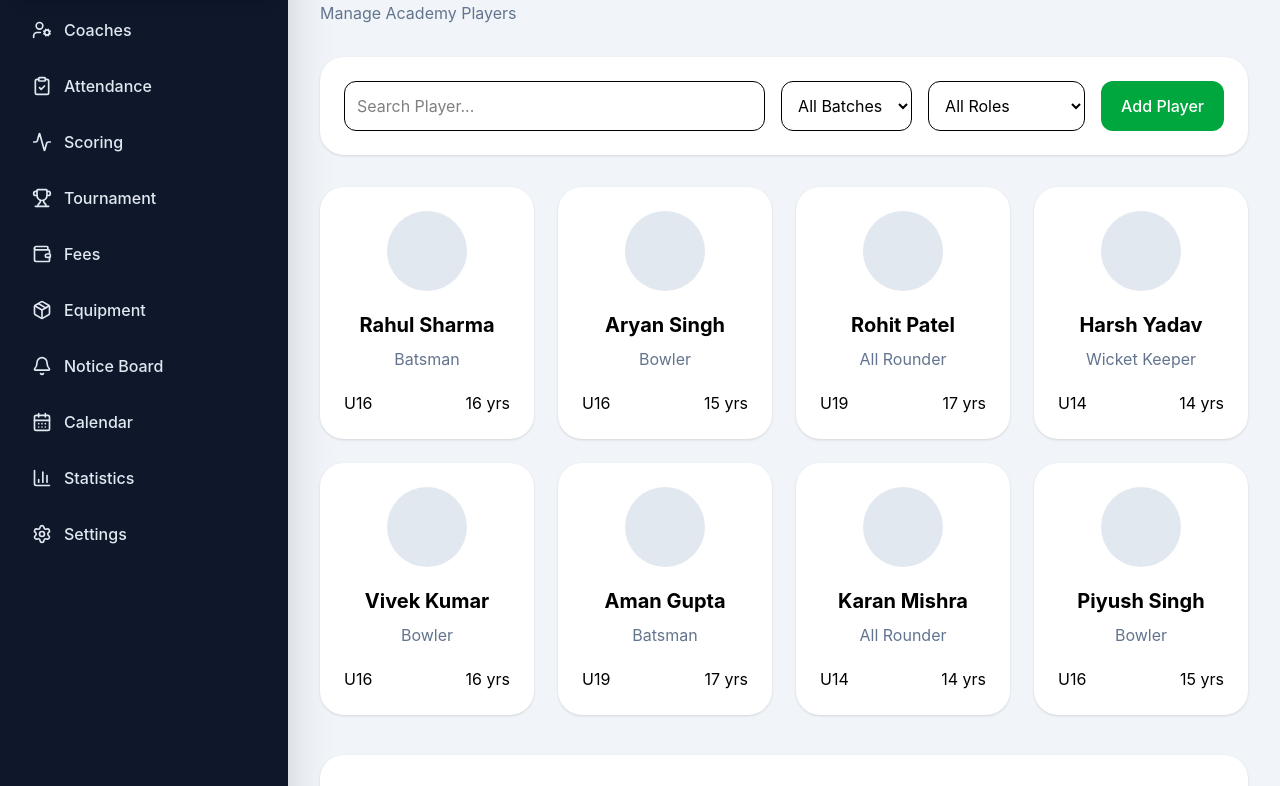
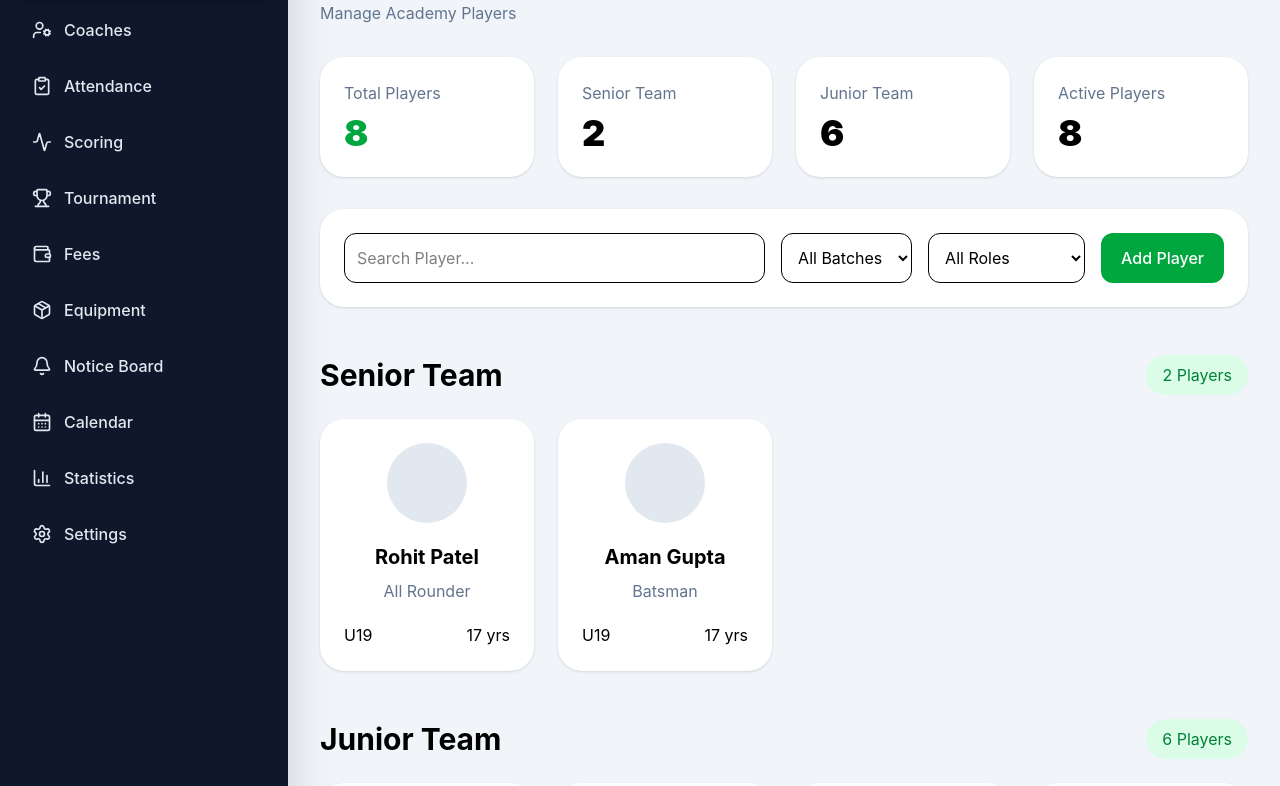
Before and after one commit to apexalphaa/rscc-app, a React (Vite) app in the folder apps/frontend/: page /players in a window 1280 px wide. Shown: the part 251-1037 px from the top of the page. Built offline with nearby package versions, Linux system fonts and the light colour scheme.

Commit message:
Update Players.jsx

```diff
--- a/apps/frontend/src/pages/Players.jsx
+++ b/apps/frontend/src/pages/Players.jsx
@@ -10,7 +10,8 @@ import PlayerProfileCard from "../components/PlayerProfileCard";
 import PlayerStatsCard from "../components/PlayerStatsCard";
 import PlayerPerformanceCard from "../components/PlayerPerformanceCard";
 import RecentMatchesCard from "../components/RecentMatchesCard";
-
+import AcademyOverview from "../components/AcademyOverview";
+import PlayerSection from "../components/PlayerSection";
 import playersData from "../data/players";
 
 export default function Players() {
@@ -51,7 +52,11 @@ export default function Players() {
         title="Players"
         subtitle="Manage Academy Players"
       />
+<div className="mt-8">
 
+    <AcademyOverview/>
+
+</div>
       <div className="mt-8">
 
         <PlayersToolbar
@@ -71,9 +76,23 @@ export default function Players() {
 
       <div className="mt-8">
 
-        <PlayersGrid
-          players={filteredPlayers}
-        />
+       <PlayerSection
+    title="Senior Team"
+    players={
+        filteredPlayers.filter(
+            p=>p.category==="Senior"
+        )
+    }
+/>
+
+<PlayerSection
+    title="Junior Team"
+    players={
+        filteredPlayers.filter(
+            p=>p.category==="Junior"
+        )
+    }
+/>
 
       </div>
 
```
